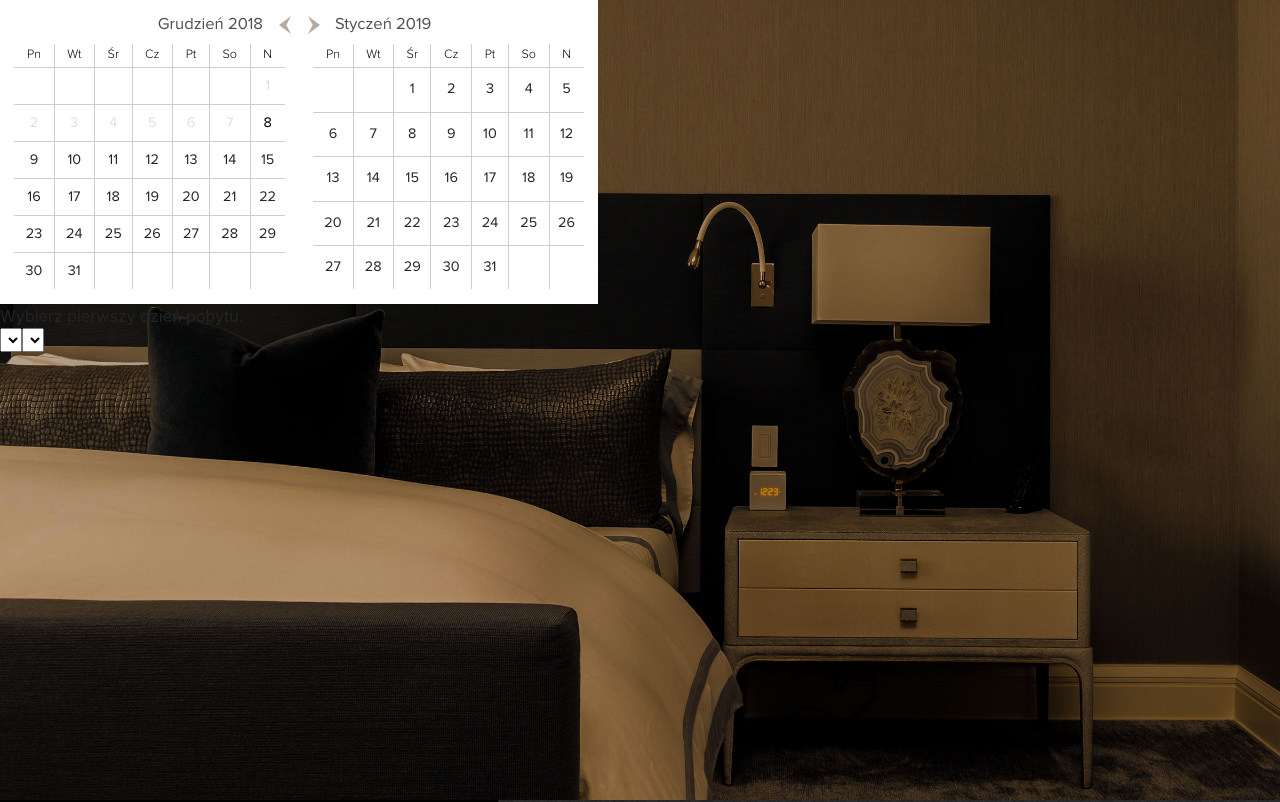
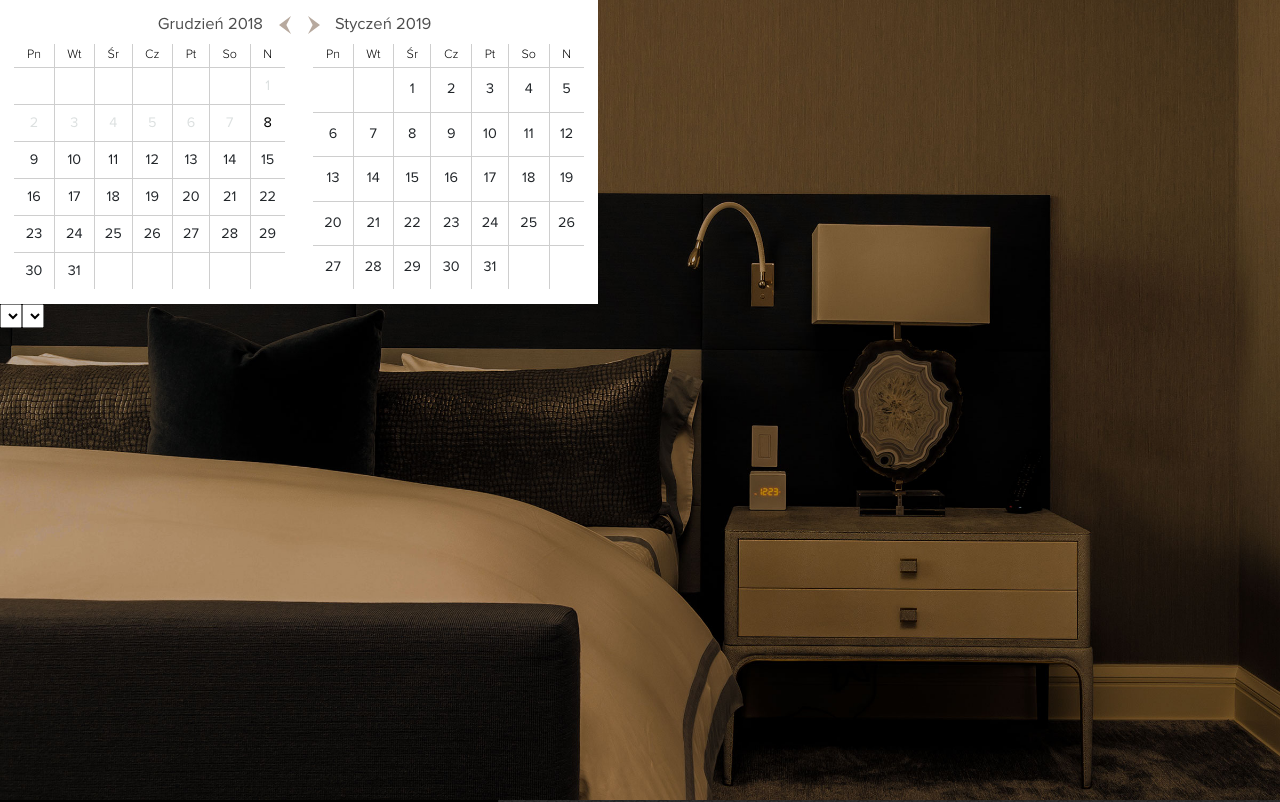
Before and after one commit to wojciechlasak/booking, a React (Create React App) app in the folder client/: page /#/ in a window 1280 px wide. Shown: the top 802 px of the page. Built offline with nearby package versions, Linux system fonts and the light colour scheme.

Commit message:
delete buttons, delete PropTypes, fix callback

```diff
--- a/client/src/Calendar.js
+++ b/client/src/Calendar.js
@@ -3,7 +3,6 @@ import DayPicker, { DateUtils } from "react-day-picker";
 import "react-day-picker/lib/style.css";
 import "./css/Calendar.css";
 
-import PropTypes from 'prop-types';
 
 
 const MONTHS = [
@@ -31,7 +30,6 @@ const WEEKDAYS_LONG = [
 ];
 const WEEKDAYS_SHORT = ["Pn", "Wt", "Śr", "Cz", "Pt", "So", "N"];
 
-
 class Calendar extends React.Component {
   constructor(props) {
     super(props);
@@ -39,9 +37,7 @@ class Calendar extends React.Component {
     this.handleDayMouseEnter = this.handleDayMouseEnter.bind(this);
     this.handleResetClick = this.handleResetClick.bind(this);
     this.state = this.getInitialState();
-    this.protoTypes = {
-      callback: PropTypes.func,
-    }
+
   }
   getInitialState() {
     return {
@@ -69,10 +65,18 @@ class Calendar extends React.Component {
           enteredTo: null
         });
       } else {
-        this.setState({
-          to: day,
-          enteredTo: day
-        });
+        this.setState(
+          {
+            to: day,
+            enteredTo: day
+          },
+          () => {
+            this.props.callback(
+              this.state.from.toISOString(),
+              this.state.to.toISOString()
+            );
+          }
+        );
       }
     }
   }
@@ -87,19 +91,16 @@ class Calendar extends React.Component {
   handleResetClick() {
     this.setState(this.getInitialState());
   }
-  handleSendClick() {
-   this.props.callback(this.state.from.toISOString(), this.state.to.toISOString())
-  }
 
   render() {
-    const { from, to, enteredTo } = this.state;
+    const { from,enteredTo } = this.state;
     const modifiers = { start: from, end: enteredTo };
     const selectedDays = [from, { from, to: enteredTo }];
-    const disabledDays = { before: new Date() }
+    const disabledDays = { before: new Date() };
     return (
       <div className="calendar-container">
         <DayPicker
-          className={("MyStyle")}
+          className={"MyStyle"}
           numberOfMonths={2}
           fromMonth={from}
           selectedDays={selectedDays}
@@ -110,34 +111,11 @@ class Calendar extends React.Component {
           months={MONTHS}
           weekdaysLong={WEEKDAYS_LONG}
           weekdaysShort={WEEKDAYS_SHORT}
-          //showOutsideDays
           disabledDays={disabledDays}
         />
-        <div className="DayPicker-text">
-          {!from && !to && "Wybierz pierwszy dzień pobytu."}
-          {from && !to && "Wybierz ostatni dzień pobytu."}
-          {from &&
-            to &&
-            `Wybrane od ${from.toLocaleDateString()} do
-                ${to.toLocaleDateString()}`}{" "}
-          {from &&
-            to && (
-              <>
-                <button className="link" onClick={this.handleResetClick}>
-                  Resetuj
-              </button>
-                <button className="link" onClick={this.handleSendClick.bind(this)}>
-                  Wyślij
-            </button>
-              </>
-            )}
-        </div>
       </div>
     );
   }
-
 }
 
-
-
 export default Calendar;
```
